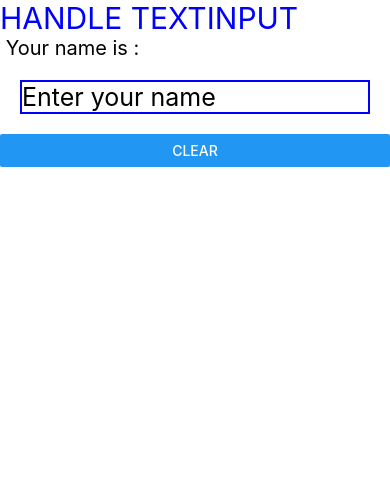
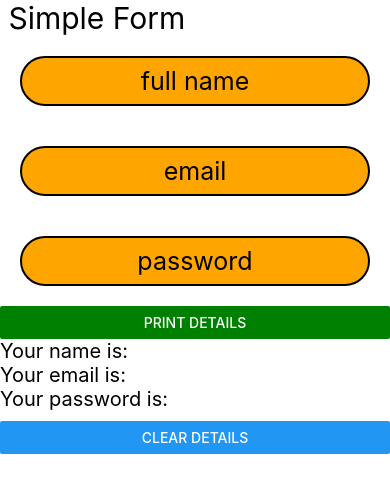
Before and after one commit to itsmegarvin/Firstapp, a React Native app: screen / in a window 390 px wide. Shown: the top 492 px of the page. Built offline with nearby package versions, Linux system fonts and the light colour scheme.

Commit message:
simple form details in app.js

```diff
--- a/App.js
+++ b/App.js
@@ -4,20 +4,60 @@ import { Text, TextInput, View, StyleSheet, Button} from "react-native";
 
 const App= () => //component name always capital
 {
-  const [name, setName] = useState("");
+  const [name, setName] = useState(""); //for  textinput placeholder fullname
+  const [email, setEmail] = useState("");//for textinput placeholder email
+  const [password, setPassword] = useState("");//for textinput placeholder password
+  const [display,setDisplay]= useState(true);
+
+  const clearinputs = ()=>{
+    setName(""),
+    setEmail(""),
+    setPassword(""),
+    setDisplay(false)
+  }
    return(
-    <View>
-      <Text style={{fontSize:30, color:"blue" }}>HANDLE TEXTINPUT</Text>
-      <Text style={{fontSize:20}}> Your name is :{name} </Text>
+    <View >
+      <Text style={{fontSize:30 }}> Simple Form</Text>
 
       <TextInput
         style={styles.textinput}
-        placeholder="Enter your name"
-        onChangeText={(text)=>setName(text)}
-        value={name} //this makes the value of Textinput to null
+        placeholder="full name"
+        onChangeText={(text)=> setName(text)}//updates default name state to text entered.
+        value={name}//for clearing textinput whose value is name therfore null.
       />
 
-      <Button title="Clear" onPress={()=>setName("")}/>
+      <TextInput
+        style={styles.textinput}
+        placeholder="email"
+        onChangeText={(text)=> setEmail(text)}
+        value={email}
+      />
+
+      <TextInput
+        style={styles.textinput}
+        placeholder="password"
+        secureTextEntry={true}
+        onChangeText={(text)=> setPassword(text)}
+        value={password}
+      />
+
+      <Button title="print details" color={"green"}  onPress={()=>setDisplay(true)}/>
+      {
+        display? //means if display true then
+          <View>
+            <Text style={{fontSize:20}}>Your name is: {name}</Text>
+            <Text style={{fontSize:20}}>Your email is: {email}</Text>
+            <Text style={{fontSize:20}}>Your password is: {password}</Text>
+          </View>
+        :null//: means if display false
+      }
+
+
+      <View style={{marginTop:10}}>
+        <Button title="Clear details"  onPress={clearinputs}></Button>
+      </View>
+
+
     </View>
   );
 }
@@ -26,9 +66,17 @@ const App= () => //component name always capital
 const styles = StyleSheet.create({
   textinput:{
     fontSize:25,
-    borderColor:'blue',
+    borderColor:'skyblue',
+    backgroundColor:"orange",
     borderWidth:2,
-    margin:20//gives margin from all four sides
+    margin:20,//gives margin from all four sides
+    borderRadius:100,
+    borderColor:"black",
+    textAlignVertical:'center',
+    textAlign:"center",
+    height:50
+
+
   }
 })
 
@@ -39,6 +87,8 @@ export default App;
 /*
 >Text input needs state compulsorily as that given input is sometimes needed to be erased/changed/updated
 >onChangeText is only for textInput not for text, button and others
+>also for each textinput we can make different state as we can see that in various projects, but we can include all the textinputs in one state as well.
+>here in above code for three textinput three state are required and for printing the details another state is required. for clearing the details its better to make separate function and make the available states null.
 
 
 */
```
